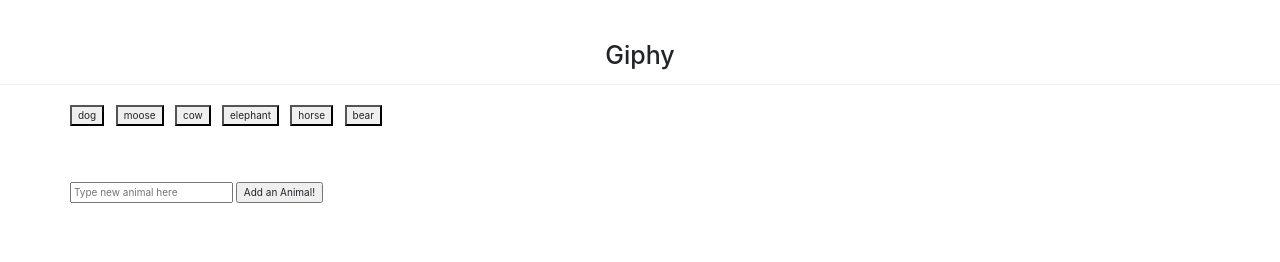
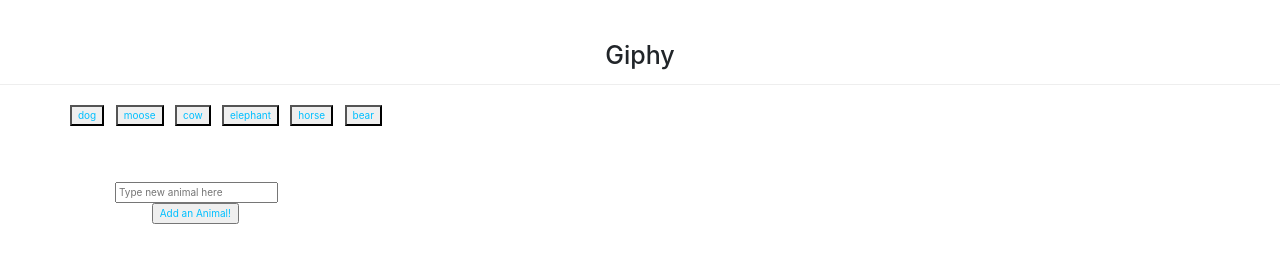
Before and after one commit to vacnoj/giphy, a plain HTML site: page index.html in a window 1280 px wide. Drawn offline with nearby package versions, Linux system fonts and the light colour scheme.

Commit message:
“updated”

```diff
--- a/assets/css/style.css
+++ b/assets/css/style.css
@@ -7,6 +7,7 @@
 	margin-bottom: 5%;
 }
 
-.animal-button {
+.animal-button, #add-animal {
 	margin-right: 1%;
+	color: deepskyblue;
 }
```
